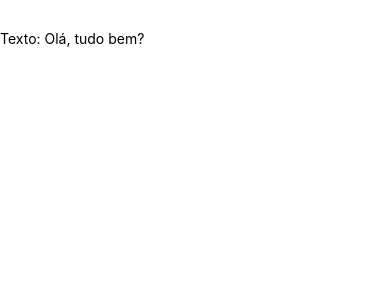
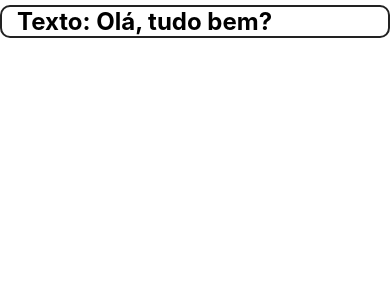
Before and after one commit to thaisvilarinho/Aula_RN_DispositivosMoveis, a React Native app: screen / in a window 390 px wide. Shown: the top 300 px of the page. Built offline with nearby package versions, Linux system fonts and the light colour scheme.

Commit message:
Aula estilo 10-11-2020

```diff
--- a/src/componentes/Simples.js
+++ b/src/componentes/Simples.js
@@ -1,5 +1,6 @@
 import React from 'react';
 import { Text } from 'react-native';
+import Simples from '../styles/Padrao';
 
 /* Esse seria o jeito antigo sem o arrow function
 ela tem alguns problemas, por isso é aconselhável usar arrow functions
@@ -7,4 +8,4 @@ function componente (props){
 
 }
 */
-export default (props) => <Text style={{marginTop: 30}}>Texto: {props.texto}</Text>
+export default (props) => <Text style={Simples.exercicio}>Texto: {props.texto}</Text>
--- a/src/styles/Padrao.js
+++ b/src/styles/Padrao.js
@@ -0,0 +1,13 @@
+import { StyleSheet } from 'react-native';
+
+export default StyleSheet.create({
+    exercicio: {
+        paddingHorizontal: 15,
+        marginVertical: 5,
+        borderRadius: 10,
+        borderWidth: 2,
+        borderColor: '#222',
+        fontSize: 24,
+        fontWeight: 'bold'
+    }
+});
```
